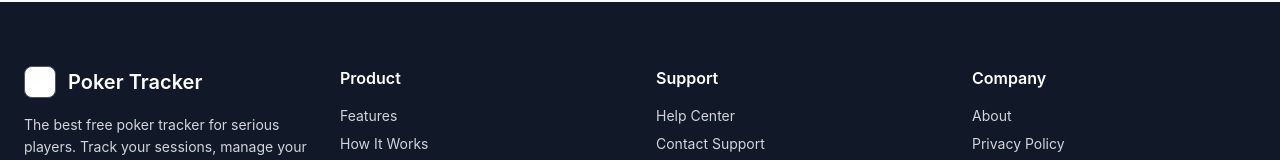
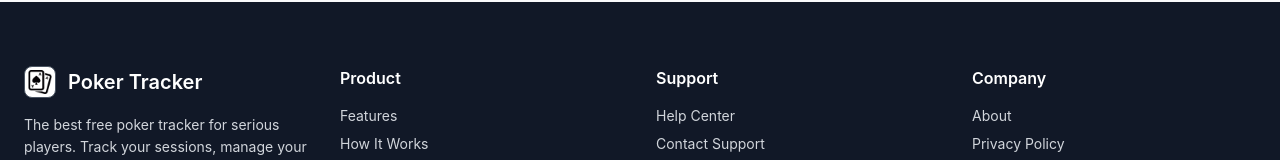
Before and after one commit to eddiejin18/pokertracker, a React (Create React App) app: page / in a window 1280 px wide. Shown: the part 4309-4469 px from the top of the page. Built offline with nearby package versions, Linux system fonts and the light colour scheme; no server answers; the HTML template or start-up script is replaced by a standard one.

Commit message:
Use dedicated white logo for dark mode - Replace CSS invert with dedicated invertedicon.png for dark mode - Use favicon.png for light mode, invertedicon.png for dark mode - Remove CSS invert classes and use proper image switching - Better logo visibility in both light and dark modes

```diff
--- a/src/components/LandingPage.js
+++ b/src/components/LandingPage.js
@@ -13,7 +13,8 @@ const LandingPage = ({ onGetStarted }) => {
         <div className="max-w-7xl mx-auto flex items-center justify-between">
           <div className="flex items-center space-x-3 animate-fade-in" style={{ animationDelay: '0.1s' }}>
             <div className="h-10 w-10 rounded-xl overflow-hidden flex items-center justify-center shadow-sm border border-gray-200 dark:border-gray-700 bg-white dark:bg-white">
-              <img src="/favicon.png" alt="Poker Tracker" className="h-8 w-8 object-contain dark:invert" />
+              <img src="/favicon.png" alt="Poker Tracker" className="h-8 w-8 object-contain dark:hidden" />
+              <img src="/invertedicon.png" alt="Poker Tracker" className="h-8 w-8 object-contain hidden dark:block" />
             </div>
             <span className="text-xl font-semibold text-gray-900 dark:text-white">Poker Tracker</span>
           </div>
@@ -411,7 +412,7 @@ const LandingPage = ({ onGetStarted }) => {
             <div className="animate-fade-in" style={{ animationDelay: '2.8s' }}>
               <div className="flex items-center space-x-3 mb-4">
                 <div className="h-8 w-8 rounded-lg overflow-hidden flex items-center justify-center border border-gray-600 bg-white">
-                  <img src="/favicon.png" alt="Poker Tracker" className="h-6 w-6 object-contain invert" />
+                  <img src="/favicon.png" alt="Poker Tracker" className="h-6 w-6 object-contain" />
                 </div>
                 <span className="text-xl font-semibold text-white">Poker Tracker</span>
               </div>
```
Also changed, not shown: public/invertedicon.png (added).
